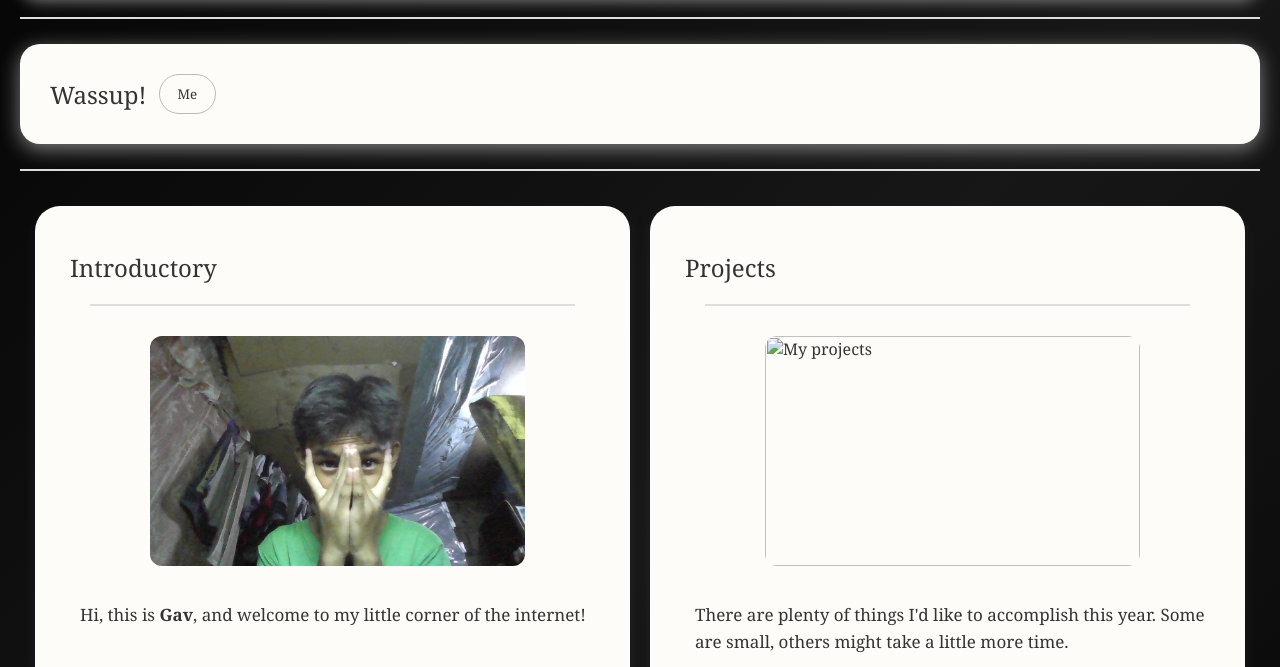
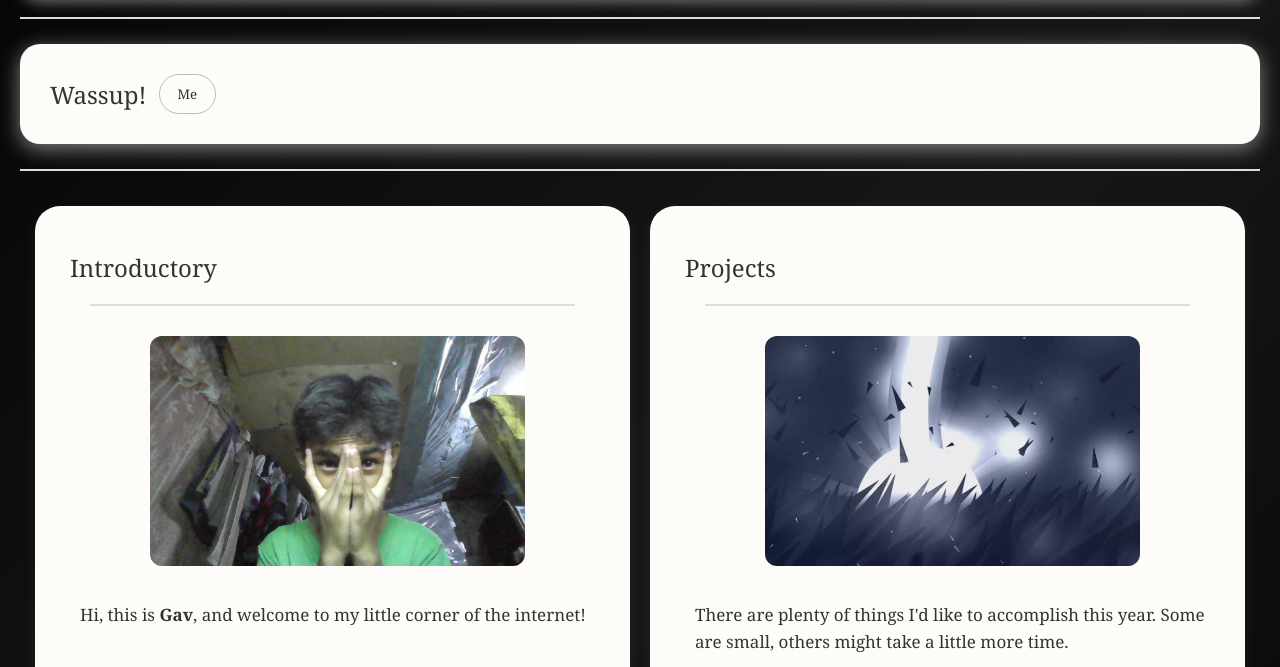
Before and after one commit to TzeGav/TzeGavs-Web, a plain HTML site: page index.html in a window 1280 px wide. Shown: the part 101-768 px from the top of the page. Drawn offline with Linux system fonts and the light colour scheme.

Commit message:
Update index.html

```diff
--- a/index.html
+++ b/index.html
@@ -397,7 +397,7 @@
 
             <div class="intro31">
 
-                <img src="hi/flow.jpeg"
+                <img src="flow.jpeg"
                      alt="My projects"
                      class="picture">
 
```
